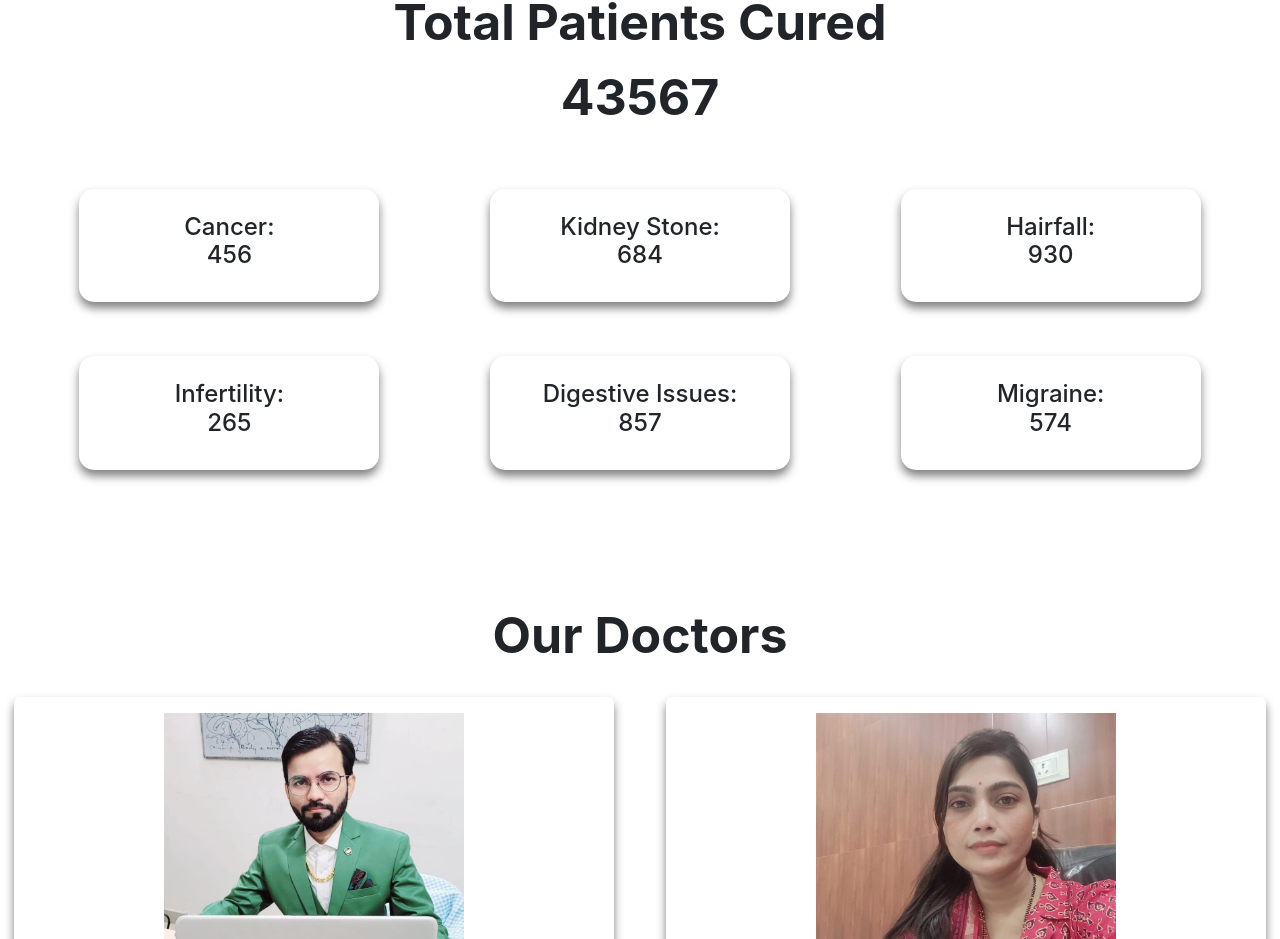
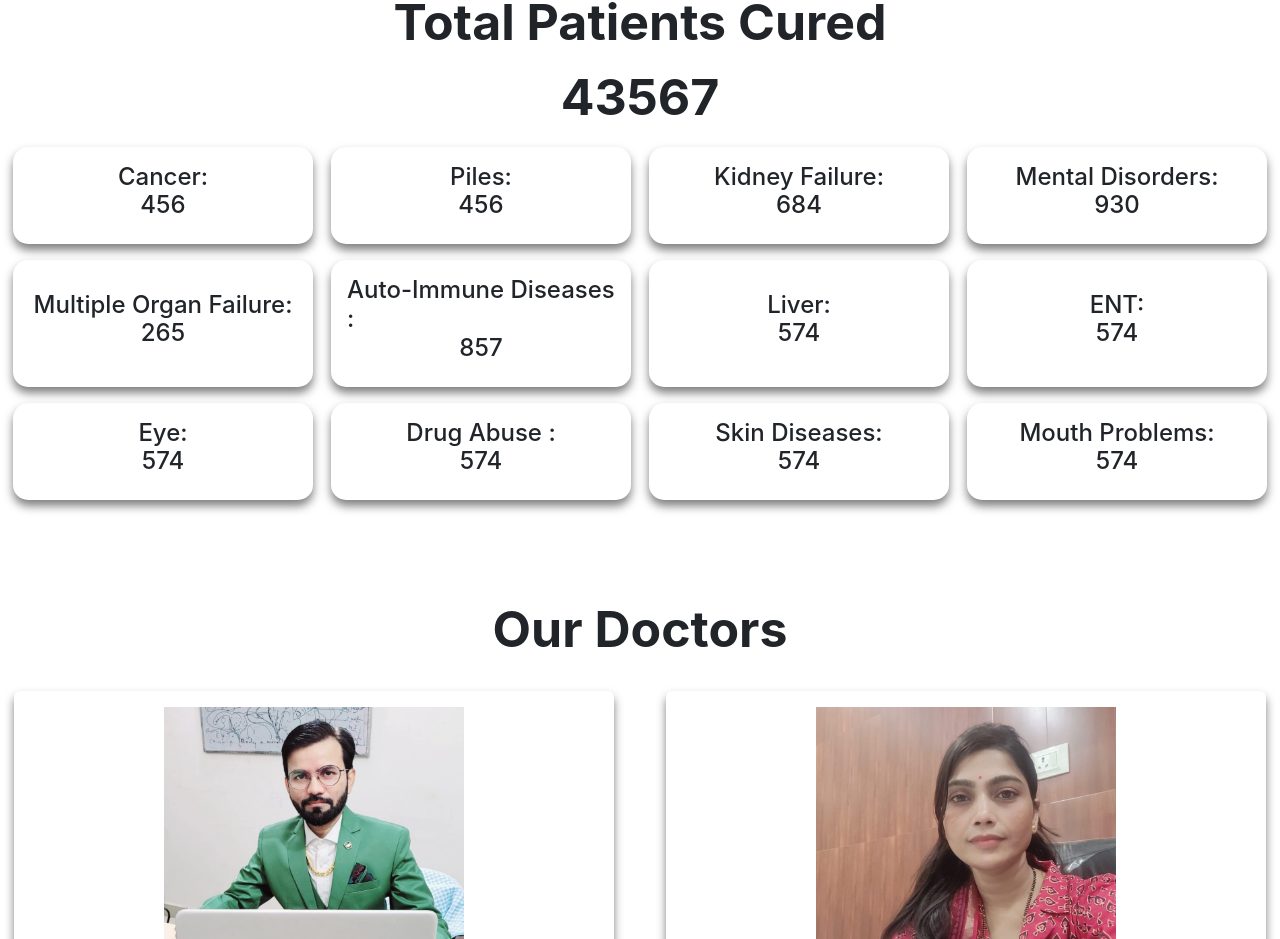
Before and after one commit to shakya94/rahulbabaji, a React (Create React App) app: page /homeopathy in a window 1280 px wide. Shown: the part 856-1795 px from the top of the page. Built offline with nearby package versions, Linux system fonts and the light colour scheme.

Commit message:
harshit commit tooltip

```diff
--- a/package.json
+++ b/package.json
@@ -17,11 +17,13 @@
     "http-proxy-middleware": "^2.0.6",
     "mongoose": "^8.2.0",
     "react": "^18.2.0",
+    "react-bootstrap": "^2.10.2",
     "react-dom": "^18.2.0",
     "react-icons": "^5.0.1",
     "react-player": "^2.14.1",
+    "react-router-dom": "^6.22.3",
     "react-scripts": "5.0.1",
-    "react-router-dom": "^6.22.3",
+    "react-tooltip": "^5.26.3",
     "web-vitals": "^2.1.4"
   },
   "scripts": {
--- a/src/App.css
+++ b/src/App.css
@@ -8,6 +8,15 @@
  /* Optional: Add background color to the header */
 
 }
+.custom-tooltip {
+  background-color: #ffffff;
+  color: #333333;
+  border: 1px solid #cccccc;
+  border-radius: 4px;
+  padding: 8px;
+  font-size: 14px;
+}
+
 .headersnew{
   font-size: 50px;
   font-weight: bold;
--- a/src/components/Home.js
+++ b/src/components/Home.js
@@ -1,6 +1,4 @@
 import React from 'react';
-import Navbar from './Navbar';
-import Footer from './Footer';
 import Imagecontainer from './Imagecontainer';
 import Article from './Article';
 import Diseases from './Diseases';
--- a/src/components/Numbers.js
+++ b/src/components/Numbers.js
@@ -1,25 +1,69 @@
 import React from 'react';
+import { Tooltip } from 'react-tooltip';
+import '../App.css';
 
 function Numbers() {
   const total = 43567;
   const urlList = [
     { name: 'Cancer', no: '456' },
-    { name: 'Kidney Stone', no: '684' },
-    { name: 'Hairfall', no: '930' },
-    { name: 'Infertility', no: '265' },
-    { name: 'Digestive Issues', no: '857' },
-    { name: 'Migraine', no: '574' },
+    { name: 'Piles', no: '456' },
+    { name: 'Kidney Failure', no: '684' },
+    { name: 'Mental Disorders', no: '930' },
+    { name: 'Multiple Organ Failure', no: '265' },
+    { name: 'Auto-Immune Diseases ', no: '857' },
+    { name: 'Liver', no: '574' },
+    { name: 'ENT', no: '574' },
+    { name: 'Eye', no: '574' },
+    { name: 'Drug Abuse ', no: '574' },
+    { name: 'Skin Diseases', no: '574' },
+    { name: 'Mouth Problems', no: '574' },
   ];
+  const Cancer = ['Skin Cancer','Breast Cancer','Blood Cancer','All Cancer'];
+  const Piles = ['Bleeding','Mucus','Operated Piles'];
+  const Kidney = ['Polychystic','Renal Cell Carcinoma','High Cretinine','Protenuria','Cystitis','Stones','Nephratic Syndrome','Hydronephrosis'];
+  const Mental = ['Dillusion','Parkinson','Brain Tumor','Aeperal Atropy','Migraine','Acute Paralysis','Multiple Selorosis','G-B Syndrome'];
+  const Multiple = ['Mulitple Organ Failure'];
+  const AutoImmune = ['Autoimmune'];
+  const Liver = ['Polycystic Liver','Liver Cirrosis','Bilibrion','Glibeaf Syndrome','HCC','Hepatitis A B C','Loss of Appetite','Cealic Disease','Nausea','Wilson Disease'];
+  const ENT = ['Dischare','CSOM','Loss of hearing'];
+  const Eye = ['Glucoma','Eye Cyst','Rebitinus Pigmatosa'];
+  const Drug = ['Ill effects of Medicine'];
+  const Skin = ['Psorosis','White Spot(Virtigo)','Lichen Planus'];
+  const Mouth = ['Oral Lichen Planus','Oral Submucosa Flrosis','Syphlisis'];
 
+  const diseases=[
+    {name: Cancer,nom:24},
+    {name: Piles,nom:24},
+    {name: Kidney,nom:24},
+    {name: Mental,nom:24},
+    {name: Multiple,nom:24},
+    {name: AutoImmune,nom:24},
+    {name: Liver,nom:24},
+    {name: ENT,nom:24},
+    {name: Eye,nom:24},
+    {name: Drug,nom:24},
+    {name: Skin,nom:24},
+    {name: Mouth,nom:24}
+  ];
   return (
     <div className='py-20'>
       <div className="headers mt-4">Total Patients Cured<br/>{total}</div>
-      <div className='row m-4' style={{ justifyContent: 'space-around' }}>
+      <div className='row m-1' style={{ justifyContent: 'space-around' }}>
         {urlList.map((tempNo, index) => (
-          <div key={index} className="no col-12 col-xl-4 mb-4 p-4 d-flex justify-content-center align-items-center">
+          <div key={index} className={`my-anchor-element-${index} no col-12 col-xl-4 m-2 p-3 d-flex justify-content-center align-items-center`}>
             <h4>{tempNo.name}:<br />
-            <div className='d-flex justify-content-center align-items-center'>{tempNo.no}</div></h4>
+              <div className='d-flex justify-content-center align-items-center'>{tempNo.no}</div>
+            </h4>
           </div>
+        ))}
+        {diseases.map((dis,ind)=>(
+          <Tooltip anchorSelect={`.my-anchor-element-${ind}`} place="right" className="custom-tooltip">
+            {dis.name.map((obj,indi)=>(
+
+
+          <div key={indi}> {obj} </div>
+          ))}
+          </Tooltip>
         ))}
       </div>
     </div>
```
Also changed, not shown: 1 other file (tests, documents, lock files or other folders).
